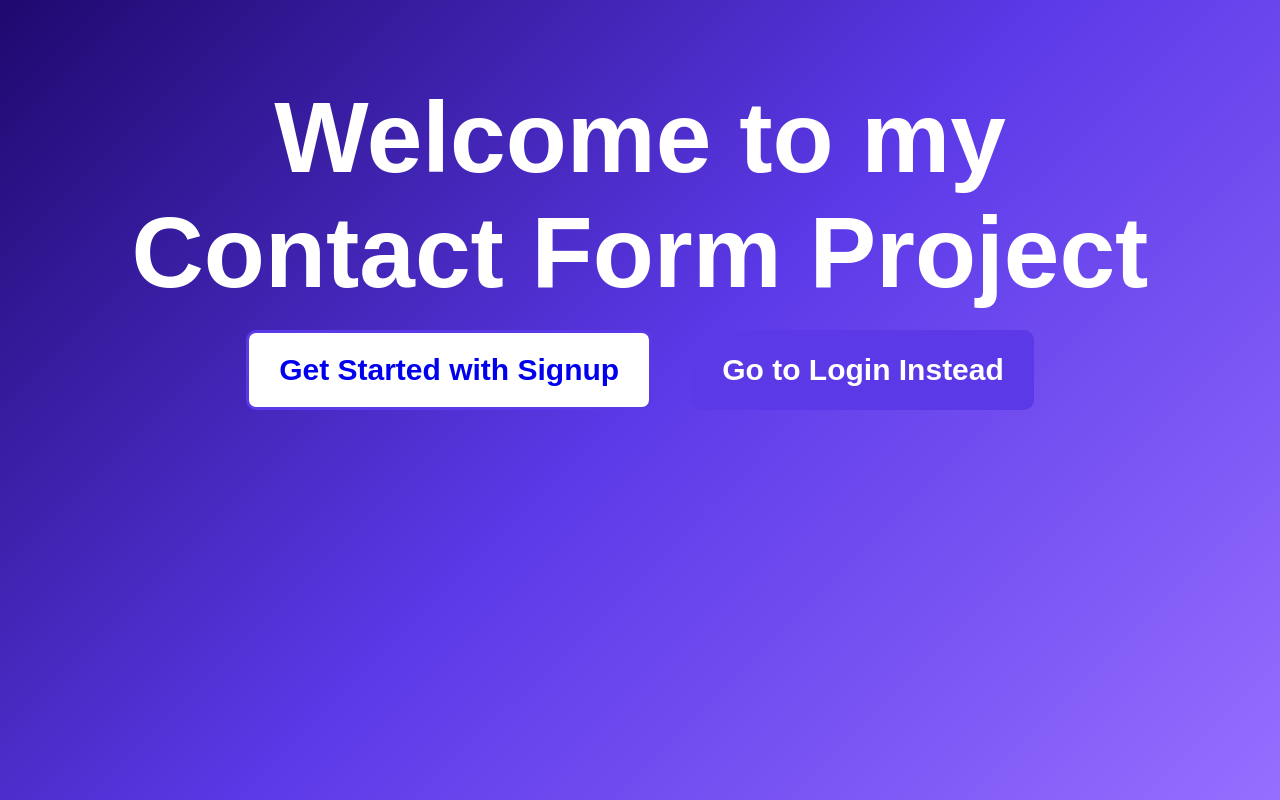
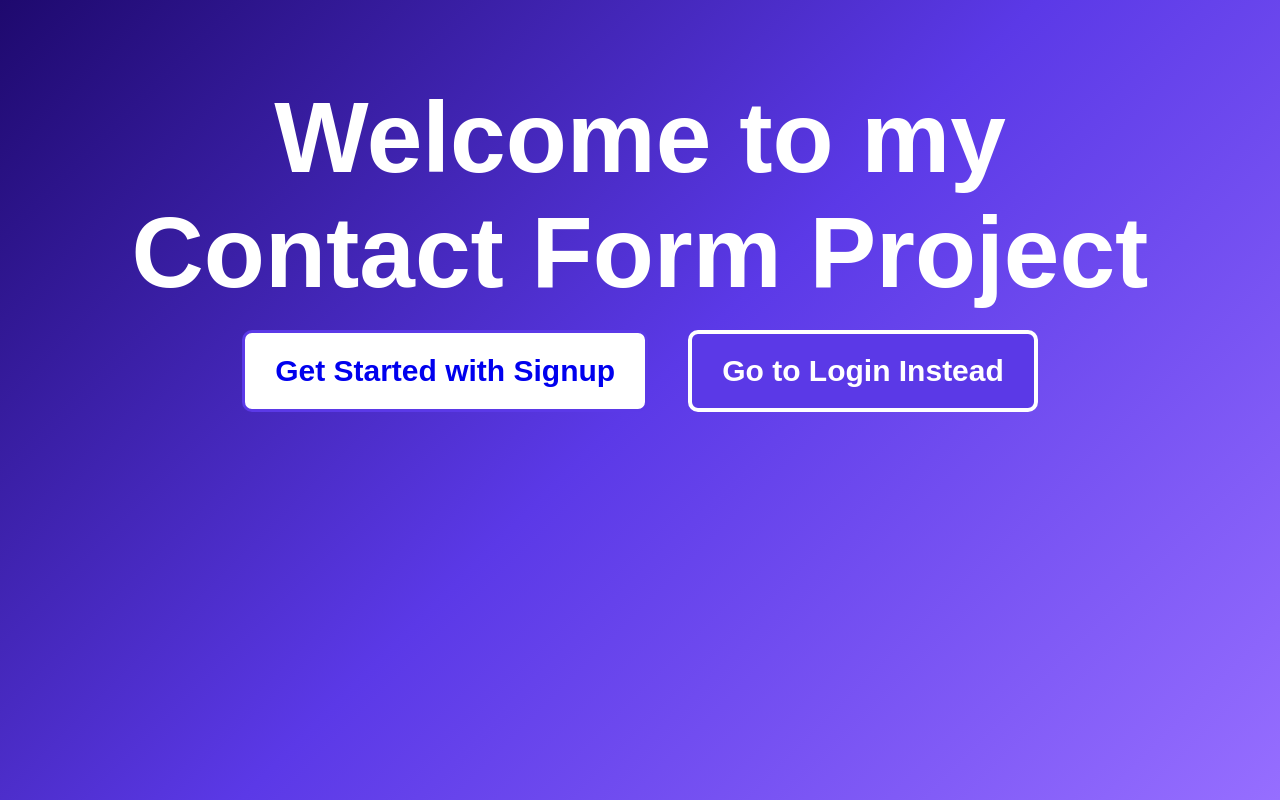
Before and after one commit to SUCCEDREAL/contactFormProject, a React (Vite) app in the folder userFrontend/: page / in a window 1280 px wide. Built offline with nearby package versions, Linux system fonts and the light colour scheme.

Commit message:
modify transition

```diff
--- a/userFrontend/src/index.css
+++ b/userFrontend/src/index.css
@@ -50,7 +50,7 @@ body {
   font-size: 20px;
   cursor: pointer;
   font-weight: bold;
-  transition: 1.8s all ease-in-out;
+  transition: 0.2s all ease-in-out;
   border: rgb(91, 57, 231) solid 3px;
 }
 
@@ -61,7 +61,7 @@ body {
 
 .signupButton:hover {
   background-color: rgb(91, 57, 231);
-  border: 1px solid white;
+  border: 3px solid white;
   a {
     color: white;
   }
@@ -73,8 +73,8 @@ body {
   background-color: rgb(91, 57, 231);
   cursor: pointer;
   font-weight: bold;
-  transition: 1.8s all ease-in-out;
-  border: none;
+  transition: 0.2s all ease-in-out;
+  border: white 4px solid;
 }
 
 .loginButton a {
```
